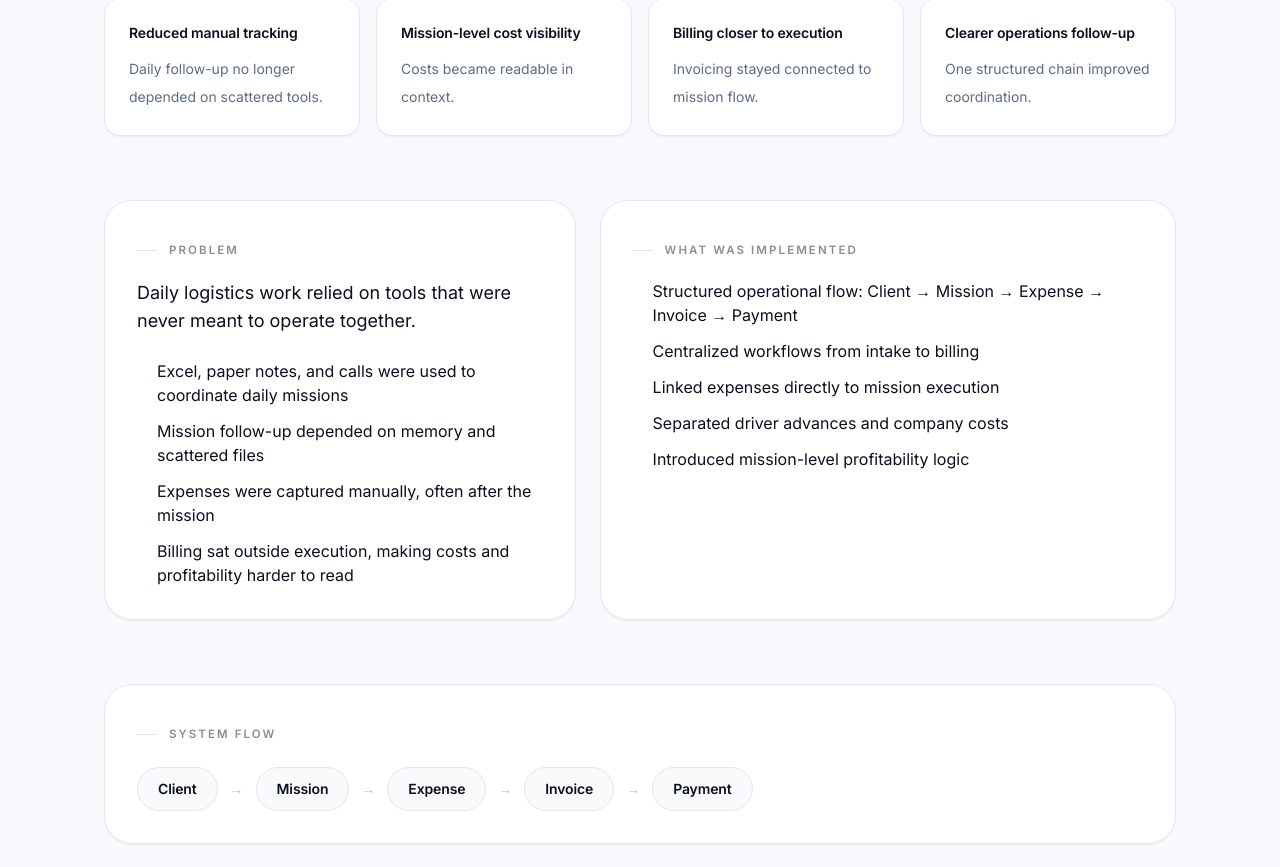
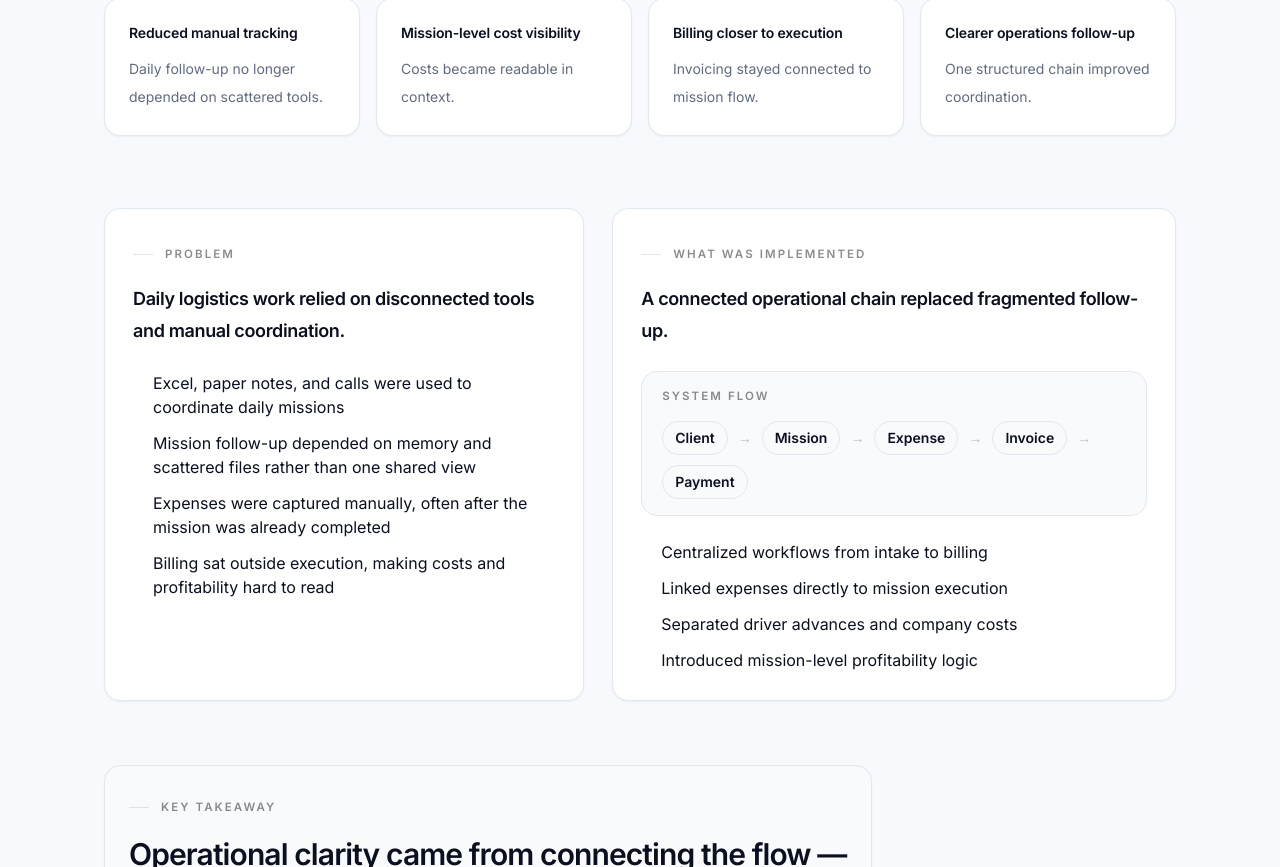
Before and after one commit to Granis75/anisconsult.com, a Next.js app: page /case-study/kepler-express in a window 1280 px wide. Shown: the part 693-1560 px from the top of the page. Built offline with nearby package versions, Linux system fonts and the light colour scheme.

Commit message:
refactor: redesign Kepler problem/implementation section

```diff
--- a/app/case-study/kepler-express/page.tsx
+++ b/app/case-study/kepler-express/page.tsx
@@ -12,9 +12,9 @@ export const metadata: Metadata = {
 
 const problemItems = [
   "Excel, paper notes, and calls were used to coordinate daily missions",
-  "Mission follow-up depended on memory and scattered files",
-  "Expenses were captured manually, often after the mission",
-  "Billing sat outside execution, making costs and profitability harder to read",
+  "Mission follow-up depended on memory and scattered files rather than one shared view",
+  "Expenses were captured manually, often after the mission was already completed",
+  "Billing sat outside execution, making costs and profitability hard to read",
 ] as const;
 
 const resultItems = [
@@ -37,7 +37,6 @@ const resultItems = [
 ] as const;
 
 const implementationItems = [
-  "Structured operational flow: Client → Mission → Expense → Invoice → Payment",
   "Centralized workflows from intake to billing",
   "Linked expenses directly to mission execution",
   "Separated driver advances and company costs",
@@ -95,15 +94,15 @@ export default function KeplerExpressCaseStudyPage() {
                 </div>
               </section>
 
-              <div className="grid gap-6 lg:grid-cols-[minmax(0,0.9fr)_minmax(0,1.1fr)]">
+              <div className="grid gap-6 pt-2 lg:grid-cols-[minmax(0,0.92fr)_minmax(0,1.08fr)] lg:gap-7">
                 <section
                   id="problem"
-                  className="rounded-[28px] border border-slate-200 bg-white p-6 shadow-sm sm:p-8"
+                  className="rounded-2xl border border-slate-200 bg-white p-6 shadow-sm sm:p-7"
                 >
                   <SectionKicker label="Problem" />
-                  <p className="mt-5 max-w-xl text-base leading-8 text-ink sm:text-lg">
-                    Daily logistics work relied on tools that were never meant
-                    to operate together.
+                  <p className="mt-5 max-w-xl text-lg font-semibold leading-8 tracking-[-0.02em] text-ink">
+                    Daily logistics work relied on disconnected tools and manual
+                    coordination.
                   </p>
 
                   <ul className="mt-6 space-y-3 pl-5 text-sm leading-7 text-ink marker:text-black/30 sm:text-base">
@@ -113,31 +112,37 @@ export default function KeplerExpressCaseStudyPage() {
                   </ul>
                 </section>
 
-                <section className="rounded-[28px] border border-slate-200 bg-white p-6 shadow-sm sm:p-8">
+                <section className="rounded-2xl border border-slate-200 bg-white p-6 shadow-sm sm:p-7">
                   <SectionKicker label="What was implemented" />
-                  <ul className="mt-5 space-y-3 pl-5 text-sm leading-7 text-ink marker:text-black/30 sm:text-base">
+                  <p className="mt-5 max-w-xl text-lg font-semibold leading-8 tracking-[-0.02em] text-ink">
+                    A connected operational chain replaced fragmented follow-up.
+                  </p>
+
+                  <div className="mt-6 rounded-2xl border border-slate-200 bg-slate-50 px-4 py-4 sm:px-5">
+                    <p className="text-[0.72rem] font-semibold uppercase tracking-[0.18em] text-black/45">
+                      System flow
+                    </p>
+                    <div className="mt-4 flex flex-wrap items-center gap-2.5">
+                      {flowSteps.map((item, index) => (
+                        <div key={item} className="flex items-center gap-2.5">
+                          <span className="inline-flex items-center rounded-full border border-slate-200 bg-slate-50 px-3 py-1.5 text-sm font-semibold text-ink">
+                            {item}
+                          </span>
+                          {index < flowSteps.length - 1 ? (
+                            <span className="text-sm text-black/25">→</span>
+                          ) : null}
+                        </div>
+                      ))}
+                    </div>
+                  </div>
+
+                  <ul className="mt-6 space-y-3 pl-5 text-sm leading-7 text-ink marker:text-black/30 sm:text-base">
                     {implementationItems.map((item) => (
                       <li key={item}>{item}</li>
                     ))}
                   </ul>
                 </section>
               </div>
-
-              <section className="rounded-[28px] border border-slate-200 bg-white p-6 shadow-sm sm:p-8">
-                <SectionKicker label="System flow" />
-                <div className="mt-6 flex flex-wrap items-center gap-3">
-                  {flowSteps.map((item, index) => (
-                    <div key={item} className="flex items-center gap-3">
-                      <span className="inline-flex min-h-11 items-center rounded-full border border-slate-200 bg-slate-50 px-4 py-2 text-sm font-semibold tracking-[-0.01em] text-ink sm:px-5">
-                        {item}
-                      </span>
-                      {index < flowSteps.length - 1 ? (
-                        <span className="text-sm text-black/25">→</span>
-                      ) : null}
-                    </div>
-                  ))}
-                </div>
-              </section>
 
               <section className="space-y-8">
                 <div className="max-w-3xl rounded-2xl border border-slate-200 bg-slate-50 p-6 shadow-sm">
```
